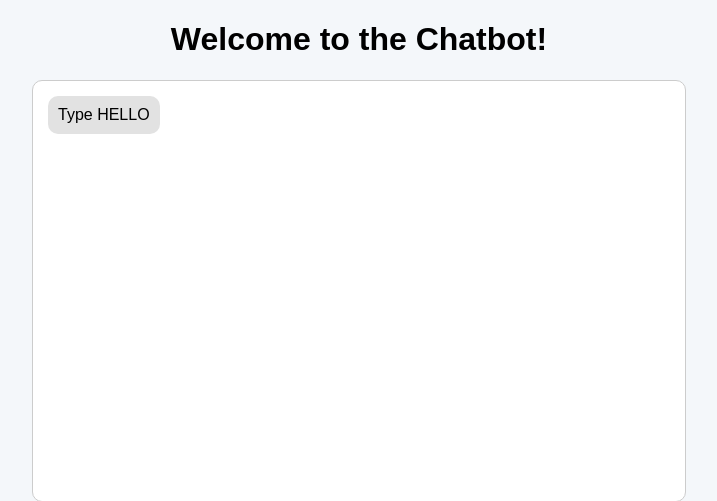
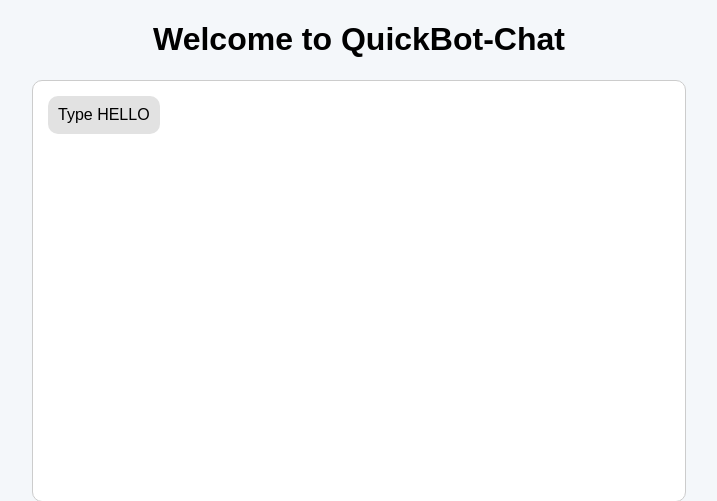
Before and after one commit to sneha280904/Function-Chatbot, a Flask app: page / in a window 1280 px wide. Shown: the top 501 px of the page, without its empty margins (281-998 px from the left). Run offline with Flask 3, Linux system fonts and the light colour scheme.

Commit message:
initial commit

```diff
--- a/templates/chat.html
+++ b/templates/chat.html
@@ -7,7 +7,7 @@
     <meta name="viewport" content="width=device-width, initial-scale=1.0"> <!-- Ensure responsive layout -->
 
     <!-- <---------- Title of the Page ---------->
-    <title>Chatbot</title>
+    <title>QuickBot</title>
 
     <!-- <---------- Link to External Stylesheets ---------->
     <link rel="stylesheet" href="{{ url_for('static', filename='style.css') }}"> <!-- Link to custom CSS file -->
@@ -22,7 +22,7 @@
 
     <!-- <---------- Welcome Section ---------->
     <div class="h1">
-        <h1 id="h1-text">Welcome to the Chatbot!</h1> <!-- Welcome message -->
+        <h1 id="h1-text">Welcome to QuickBot-Chat</h1> <!-- Welcome message -->
     </div>
 
     <!-- <---------- Chat Container ---------->
```
